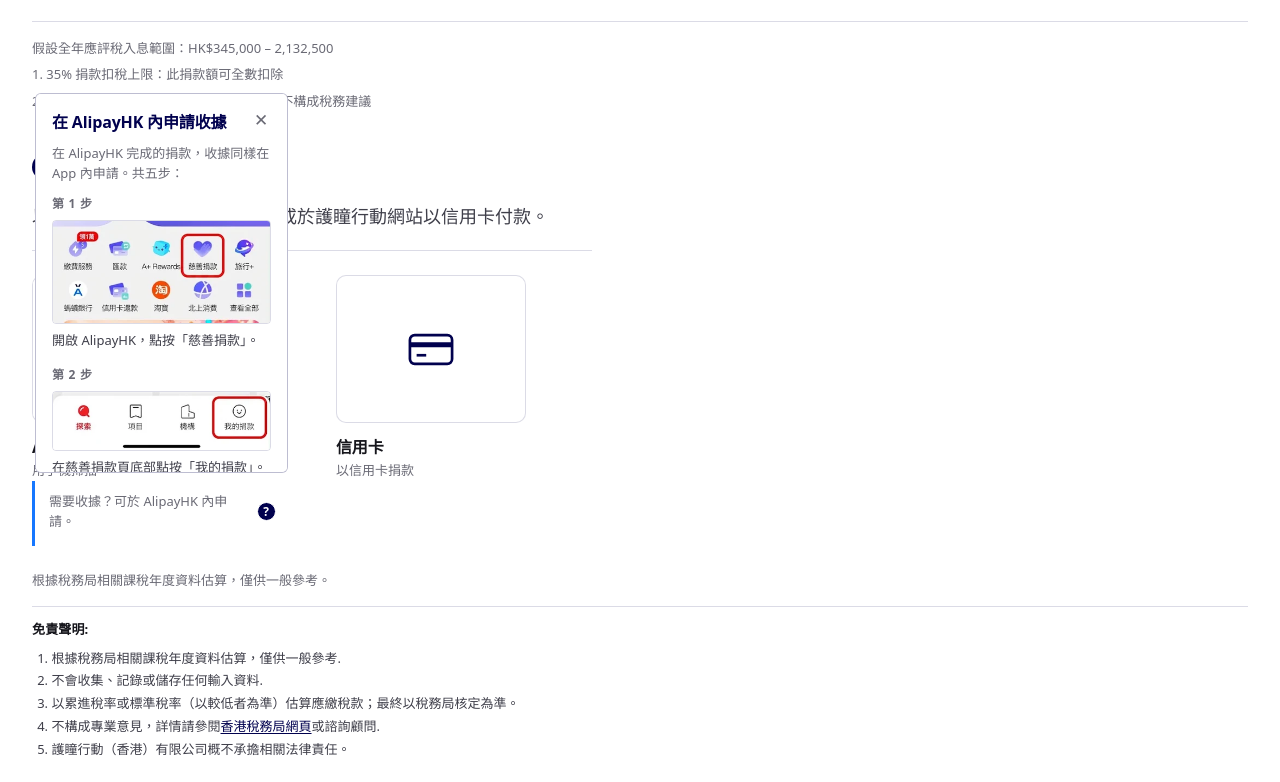
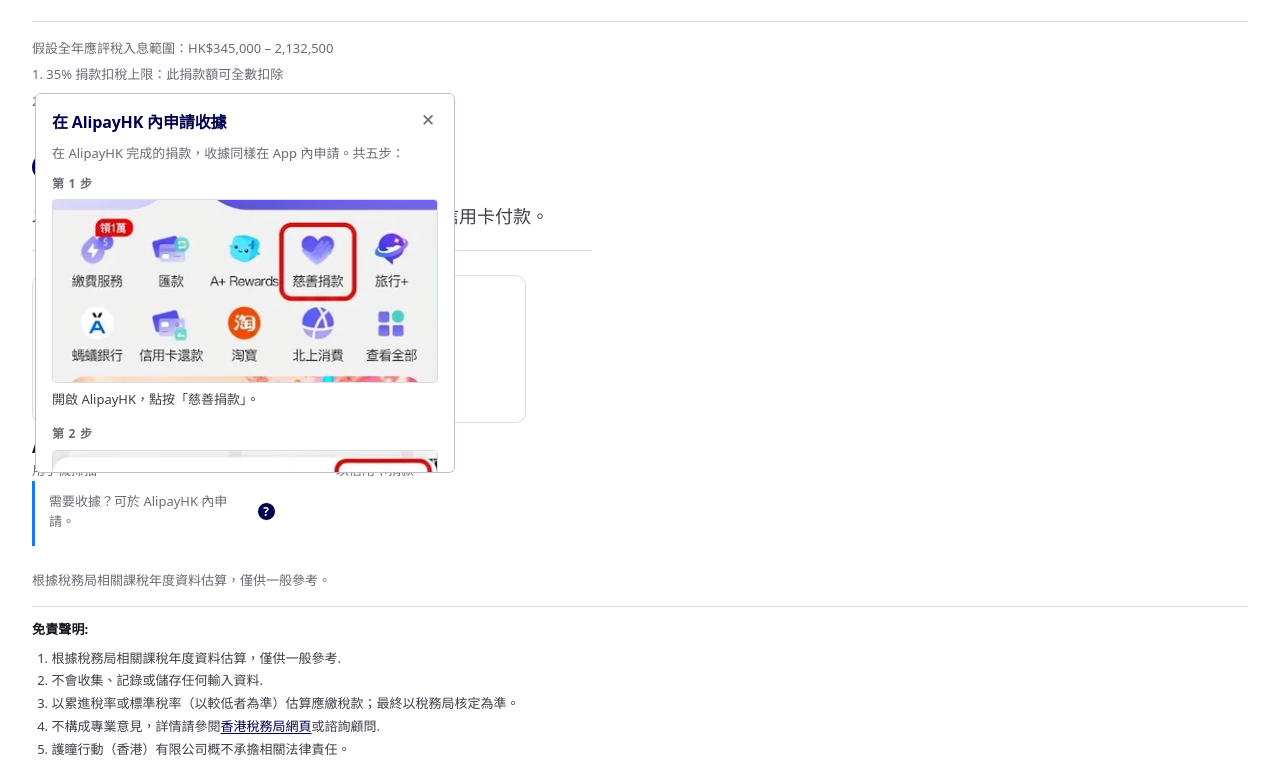
Before and after one commit to 2skdigitals/fhf-taxcalc-poc, a plain HTML site: page embed/index.html in a window 1280 px wide. Both pictures are taken after a click on the button "如何在 AlipayHK 內申請收據". Shown: the part 1367-2149 px from the top of the page. Drawn offline with Linux system fonts and the light colour scheme.

Commit message:
Alipay receipt panel: restore its width inside the narrowed column
Capping the wrapper to the 256px AlipayHK column also capped the panel, squeezing
the crops to 253px. The panel now sets its own width (420px, left-anchored, still
opening upward) so the screenshots read at full size; still inside the frame at
1440 and 768.

```diff
--- a/embed/index.html
+++ b/embed/index.html
@@ -526,7 +526,10 @@ details.q li{margin:3px 0}
   .payhelp-line{display:flex;align-items:flex-start;gap:6px;max-width:none}
   .payhelp-line > span{flex:1 1 auto}
   .payhelp-line .helpbtn{flex:0 0 auto;margin:-1px 0 0}
-  #payhelp .helppop{top:auto;bottom:calc(100% + 8px);
+  /* the wrapper is now only as wide as the AlipayHK column (256px), so the panel
+     needs its own width or it collapses to that column and squeezes the crops */
+  #payhelp .helppop{top:auto;bottom:calc(100% + 8px);left:0;right:auto;
+                    width:min(420px,calc(100vw - 32px));max-width:420px;
                     max-height:clamp(240px,calc(100vh - 340px),380px)}
 }
 .btn{
```
